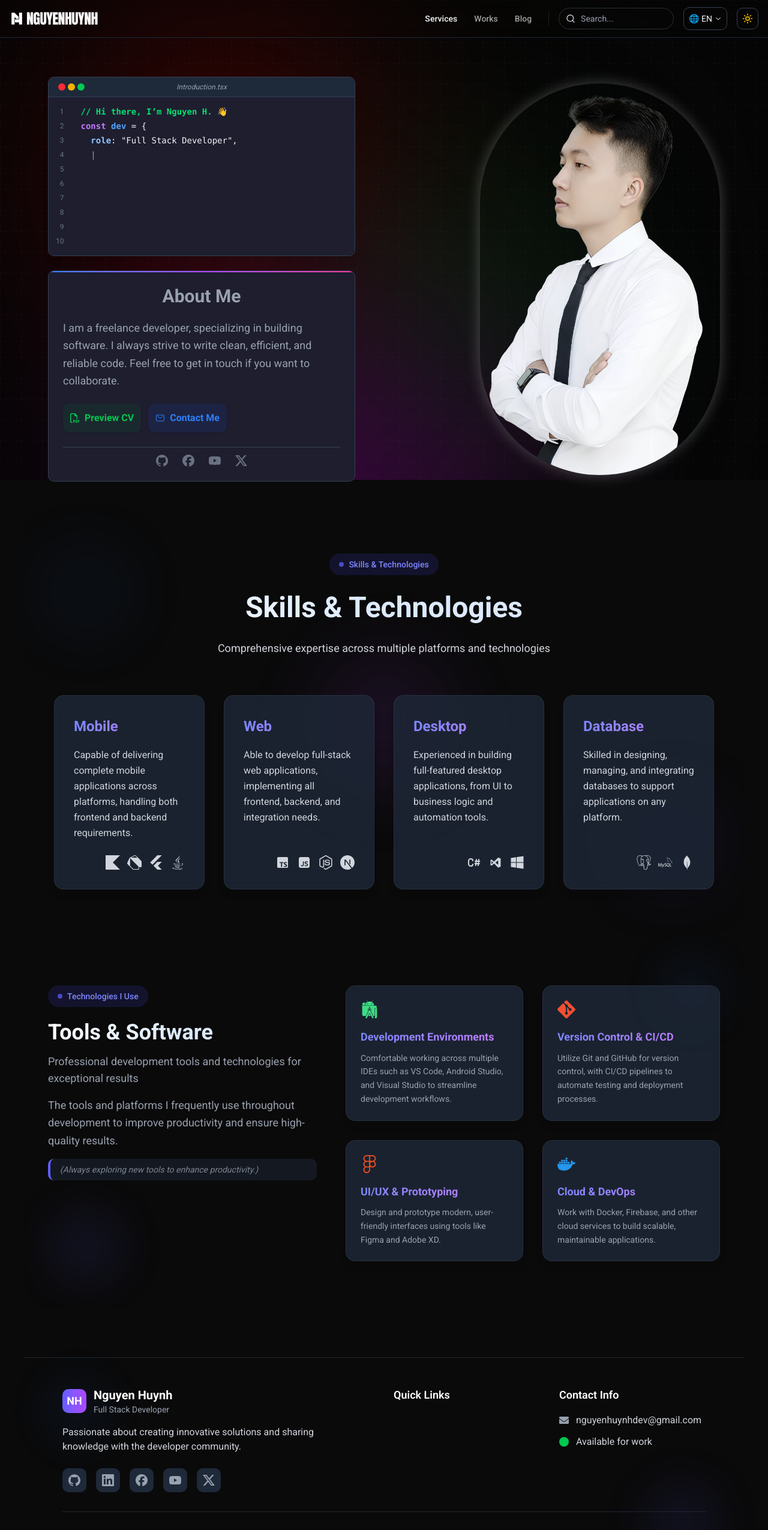
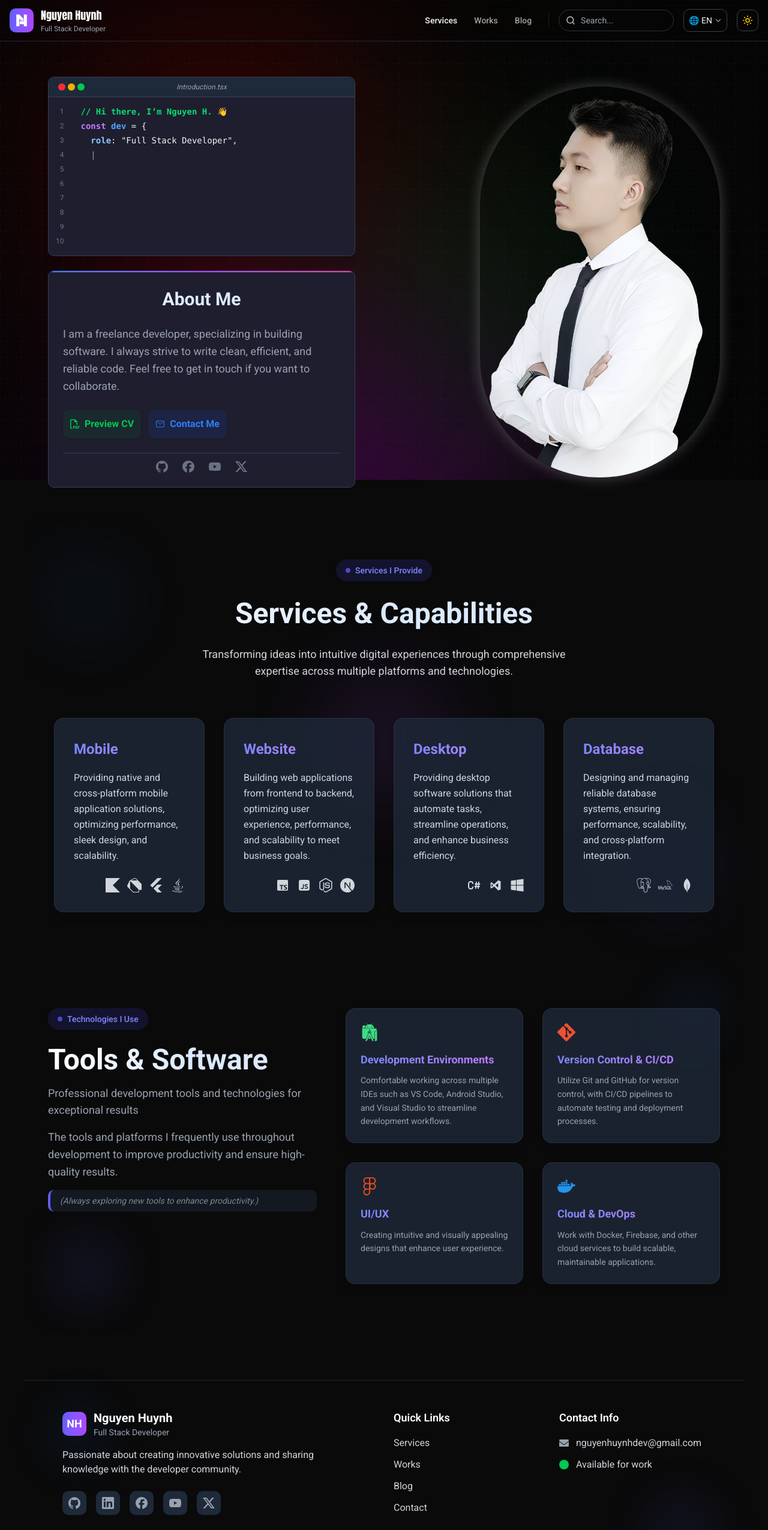
Before and after one commit to nguyenhuynhdev/nguyenhuynhdev, a Next.js app: page /en in a window 1280 px wide. Shown: the top 2551 px of the page at 60% size. Built offline with nearby package versions, Linux system fonts and the light colour scheme; a web font is replaced by a local one.

Commit message:
Fix 22102025

```diff
--- a/src/app/[locale]/components/HeroSection.tsx
+++ b/src/app/[locale]/components/HeroSection.tsx
@@ -195,7 +195,7 @@ function HeroSection({ t }: { t: any }) {
           <div className="absolute top-0 left-0 w-full h-[2px] bg-gradient-to-r from-blue-500 via-purple-500 to-pink-500"></div>
 
           <p className="text-gray-600 dark:text-gray-400 leading-relaxed text-lg text-left font-normal">
-            <span className="text-center text-3xl mb-5 block font-bold">
+            <span className="text-center text-3xl mb-5 block font-bold mb-2 bg-gradient-to-r from-gray-900 via-blue-900 to-indigo-900 dark:from-white dark:via-blue-100 dark:to-indigo-100 bg-clip-text text-transparent leading-tight py-1">
             {t.aboutMe}
             </span>
             <span>{t.intro}</span>
--- a/src/app/[locale]/components/SkillsSection.tsx
+++ b/src/app/[locale]/components/ServicesSection.tsx
@@ -25,7 +25,7 @@ import {
 } from "@/components/ui/carousel";
 import Autoplay from "embla-carousel-autoplay";
 
-export default function SkillsSection({ t }: { t: any }) {
+export default function ServicesSection({ t }: { t: any }) {
   const { isMobile, isTablet, isLaptop, isDesktop } = useBreakpoint();
   const [api, setApi] = useState<any>(null);
   const [selectedIndex, setSelectedIndex] = useState(0);
@@ -96,13 +96,13 @@ export default function SkillsSection({ t }: { t: any }) {
         <div className="text-center mb-16">
           <div className="inline-flex items-center gap-2 px-4 py-2 bg-indigo-100 dark:bg-indigo-900/30 rounded-full text-indigo-600 dark:text-indigo-400 text-sm font-medium mb-4">
             <span className="w-2 h-2 bg-indigo-500 rounded-full animate-pulse"></span>
-            {t.skillTitle}
+            {t.services}
           </div>
           <h2 className="text-4xl lg:text-5xl font-bold bg-gradient-to-r from-gray-900 via-blue-900 to-indigo-900 dark:from-white dark:via-blue-100 dark:to-indigo-100 bg-clip-text text-transparent mb-4 leading-tight py-2">
-            {t.skillTitle}
+            {t.servicesTitle}
           </h2>
           <p className="text-lg text-gray-600 dark:text-gray-300 max-w-2xl mx-auto">
-            {t.skillSubtitle}
+            {t.servicesSubtitle}
           </p>
         </div>
         </div>
--- a/src/app/[locale]/components/ToolsSection.tsx
+++ b/src/app/[locale]/components/ToolsSection.tsx
@@ -52,7 +52,7 @@ export default function ToolsSection({ t }: { t: any }) {
                     <span className="w-2 h-2 bg-indigo-500 rounded-full animate-pulse"></span>
                     {t.toolLabel}
                 </div>
-                <h2 className="text-3xl lg:text-4xl font-bold mb-2 bg-gradient-to-r from-gray-900 via-blue-900 to-indigo-900 dark:from-white dark:via-blue-100 dark:to-indigo-100 bg-clip-text text-transparent leading-tight py-1">
+                <h2 className="text-4xl lg:text-5xl font-bold mb-2 bg-gradient-to-r from-gray-900 via-blue-900 to-indigo-900 dark:from-white dark:via-blue-100 dark:to-indigo-100 bg-clip-text text-transparent leading-tight py-1">
                     {t.toolTitle}
                 </h2>
                 <p className="text-gray-500 dark:text-gray-400 text-lg mb-4">
--- a/src/app/[locale]/page.tsx
+++ b/src/app/[locale]/page.tsx
@@ -1,7 +1,7 @@
 import { getDictionary } from "@/i18n/get-dictionary";
 import { i18n, type Locale } from "@/i18n/i18n-config";
 import HeroSection from "./components/HeroSection";
-import SkillsSection from "./components/SkillsSection";
+import ServicesSection from "./components/ServicesSection";
 import ToolsSection from "./components/ToolsSection";
 import FooterSection from "./components/FooterSection";
 
@@ -20,7 +20,7 @@ export default async function HomePage({
   return (
     <div className="flex flex-col min-h-screen">
       <HeroSection t={t.hero} />
-      <SkillsSection t={t.skills} />
+      <ServicesSection t={t.services} />
       <ToolsSection t={t.tools} />
       <FooterSection t={t.footer} />
     </div>
--- a/src/components/layouts/navigation-bar.tsx
+++ b/src/components/layouts/navigation-bar.tsx
@@ -2,11 +2,9 @@
 
 import * as React from "react";
 import Link from "next/link";
-import { useState } from "react";
 import { SearchInput } from "@/components/SearchInput";
-import { i18n, type Locale } from "@/i18n/i18n-config";
 import { useBreakpoint } from "@/hooks/use-breakpoint";
-import { Menu, Search, X } from "lucide-react";
+import { Menu } from "lucide-react";
 import { usePathname } from "next/navigation";
 
 import {
@@ -17,7 +15,6 @@ import {
   SheetTitle,
 } from "@/components/ui/sheet";
 import { Button } from "@/components/ui/button";
-import { Input } from "@/components/ui/input";
 import { Separator } from "@/components/ui/separator";
 import { useTheme } from "next-themes";
 import { LocaleSwitcher } from "@/components/locale-switcher";
@@ -29,15 +26,25 @@ import {
   NavigationMenu,
   NavigationMenuItem,
   NavigationMenuList,
-    NavigationMenuTrigger,
-    NavigationMenuContent,
-    NavigationMenuLink,
 } from "@/components/ui/navigation-menu";
-
 
 interface NavigationBarProps {
   dictionary: any;
   locale: string;
+}
+
+function isItemActive(itemHref: string, pathname: string, locale: string) {
+  const normalizedPath = pathname.endsWith("/") && pathname !== "/"
+    ? pathname.slice(0, -1)
+    : pathname;
+
+  const base = `/${locale}`;
+
+  if (itemHref === base) {
+    return normalizedPath === base;
+  }
+
+  return normalizedPath === itemHref || normalizedPath.startsWith(itemHref + "/");
 }
 
 export default function NavigationBar({ dictionary, locale }: NavigationBarProps) {
@@ -49,36 +56,54 @@ export default function NavigationBar({ dictionary, locale }: NavigationBarProps
 
   const bp = useBreakpoint();
   const pathname = usePathname();
-
   const { theme, setTheme } = useTheme();
-    // const [scrolled, setScrolled] = React.useState(false);
-
-    // React.useEffect(() => {
-    //     const handleScroll = () => setScrolled(window.scrollY > 20);
-    //     window.addEventListener("scroll", handleScroll);
-    //     return () => window.removeEventListener("scroll", handleScroll);
-    // }, []);
-
 
   return (
-        <header
-            className="fixed top-0 left-0 w-full z-50 transition-all duration-300 backdrop-blur-md  border-b border-gray-200 dark:border-gray-800">
+    <header className="fixed top-0 left-0 w-full z-50 transition-all duration-300 backdrop-blur-md border-b border-gray-200 dark:border-gray-800">
       <div className="mx-auto max-w-7xl flex items-center justify-between px-4 py-3 gap-3">
         {/* Logo */}
         <Logo locale={locale} />
 
-                {/* DESKTOP NAV */}
+        {/* Responsive Navigation */}
         {bp.isDesktop && (
-                    <DesktopNav theme={theme} setTheme={setTheme} menuItems={menuItems} search={dictionary.search} pathname={pathname}/>
+          <DesktopNav
+            theme={theme}
+            setTheme={setTheme}
+            menuItems={menuItems}
+            search={dictionary.search}
+            pathname={pathname}
+            locale={locale}
+          />
         )}
         {bp.isLaptop && (
-                    <DesktopNav theme={theme} setTheme={setTheme} menuItems={menuItems} search={dictionary.search} pathname={pathname}/>
+          <DesktopNav
+            theme={theme}
+            setTheme={setTheme}
+            menuItems={menuItems}
+            search={dictionary.search}
+            pathname={pathname}
+            locale={locale}
+          />
         )}
         {bp.isTablet && (
-                    <TabletNav theme={theme} setTheme={setTheme}  menuItems={menuItems} search={dictionary.search} pathname={pathname}/>
+          <TabletNav
+            theme={theme}
+            setTheme={setTheme}
+            menuItems={menuItems}
+            search={dictionary.search}
+            pathname={pathname}
+            locale={locale}
+          />
         )}
         {bp.isMobile && (
-                    <MobileNav theme={theme} setTheme={setTheme} menuItems={menuItems} search={dictionary.search} pathname={pathname}/>
+          <MobileNav
+            theme={theme}
+            setTheme={setTheme}
+            menuItems={menuItems}
+            search={dictionary.search}
+            pathname={pathname}
+            locale={locale}
+          />
         )}
       </div>
     </header>
@@ -94,26 +119,28 @@ function DesktopNav({
   setTheme,
   menuItems,
   pathname,
+  locale,
 }: {
   theme: string | undefined;
   search: string;
   setTheme: (theme: string) => void;
   menuItems: { name: string; href: string }[];
   pathname: string;
+  locale: string;
 }) {
   return (
     <nav className="flex items-center gap-4">
       <NavigationMenu>
         <NavigationMenuList>
           {menuItems.map((item) => {
-                        const isActive =
-                            pathname === item.href || pathname.startsWith(item.href + "/");
+            const isActive = isItemActive(item.href, pathname, locale);
 
             return (
               <NavigationMenuItem key={item.name}>
                 <Link
                   href={item.href}
-                                    className={`text-sm font-medium px-3 py-2 rounded-md transition-colors ${isActive
+                  className={`text-sm font-medium px-3 py-2 rounded-md transition-colors ${
+                    isActive
                       ? "text-primary font-semibold"
                       : "hover:text-primary text-muted-foreground"
                   }`}
@@ -134,7 +161,6 @@ function DesktopNav({
   );
 }
 
-
 /* ---------------------------------------
    TABLET NAV
 ----------------------------------------*/
@@ -144,23 +170,21 @@ function TabletNav({
   setTheme,
   menuItems,
   pathname,
+  locale,
 }: {
   theme: string | undefined;
   search: string;
   pathname: string;
   setTheme: (theme: string) => void;
   menuItems: { name: string; href: string }[];
+  locale: string;
 }) {
   return (
     <div className="flex items-center gap-3">
-            {/* Search bar size chuẩn */}
       <SearchInput placeholder={search} className="flex-1 max-w-md" />
-
-            {/* Language + Theme switch */}
       <LocaleSwitcher />
       <ThemeSwitcher />
 
-            {/* Menu button (drawer) */}
       <Sheet>
         <SheetTrigger asChild>
           <Button variant="ghost" size="icon" className="rounded-md">
@@ -170,25 +194,21 @@ function TabletNav({
         <SheetContent side="right" className="w-64 sm:w-72">
           <SheetHeader>
             <SheetTitle className="flex items-center gap-2">
-                            <img
-                                src="/logo.png"
-                                alt="Logo"
-                                className="w-8 h-8 rounded-full"
-                            />
+              <img src="/logo-white.webp" alt="Logo" className="w-8 h-8 rounded-lg" />
               <span>NGUYENHUYNH</span>
             </SheetTitle>
           </SheetHeader>
 
           <nav className="mt-6 flex flex-col gap-2">
             {menuItems.map((item) => {
-                            const isActive =
-                                pathname === item.href || pathname.startsWith(item.href + "/");
+              const isActive = isItemActive(item.href, pathname, locale);
 
               return (
                 <Link
                   key={item.name}
                   href={item.href}
-                                    className={`px-3 py-2 rounded-md text-sm transition-colors ${isActive
+                  className={`px-3 py-2 rounded-md text-sm transition-colors ${
+                    isActive
                       ? "bg-accent text-primary font-semibold"
                       : "hover:bg-accent hover:text-primary"
                   }`}
@@ -197,12 +217,11 @@ function TabletNav({
                 </Link>
               );
             })}
-
           </nav>
         </SheetContent>
       </Sheet>
     </div>
-    )
+  );
 }
 
 /* ---------------------------------------
@@ -214,19 +233,19 @@ function MobileNav({
   setTheme,
   menuItems,
   pathname,
+  locale,
 }: {
   theme: string | undefined;
   search: string;
   pathname: string;
   setTheme: (theme: string) => void;
   menuItems: { name: string; href: string }[];
+  locale: string;
 }) {
   return (
     <div className="flex items-center gap-2 flex-1 justify-end">
-            {/* Search full width */}
       <SearchInput placeholder={search} className="flex-1 max-w-[70%]" />
 
-            {/* Menu Drawer */}
       <Sheet>
         <SheetTrigger asChild>
           <Button variant="ghost" size="icon" className="rounded-md">
@@ -236,25 +255,21 @@ function MobileNav({
         <SheetContent side="right" className="w-64 sm:w-72">
           <SheetHeader>
             <SheetTitle className="flex items-center gap-2">
-                            <img
-                                src="/logo.png"
-                                alt="Logo"
-                                className="w-8 h-8 rounded-full"
-                            />
+              <img src="/logo-white.webp" alt="Logo" className="w-8 h-8 rounded-lg" />
               <span>NGUYENHUYNH</span>
             </SheetTitle>
           </SheetHeader>
 
           <nav className="mt-6 flex flex-col gap-2">
             {menuItems.map((item) => {
-                            const isActive =
-                                pathname === item.href || pathname.startsWith(item.href + "/");
+              const isActive = isItemActive(item.href, pathname, locale);
 
               return (
                 <Link
                   key={item.name}
                   href={item.href}
-                                    className={`px-3 py-2 rounded-md text-sm transition-colors ${isActive
+                  className={`px-3 py-2 rounded-md text-sm transition-colors ${
+                    isActive
                       ? "bg-accent text-primary font-semibold"
                       : "hover:bg-accent hover:text-primary"
                   }`}
@@ -263,7 +278,6 @@ function MobileNav({
                 </Link>
               );
             })}
-
           </nav>
         </SheetContent>
       </Sheet>
--- a/src/components/logo.tsx
+++ b/src/components/logo.tsx
@@ -1,10 +1,12 @@
+"use client";
+
 import { useTheme } from "next-themes";
 import { useEffect, useState } from "react";
 import Link from "next/link";
+import { Anton } from "next/font/google";
 
-import { Anton } from 'next/font/google'
+const anton = Anton({ subsets: ["latin"], weight: ["400"] });
 
-const roboto = Anton({ subsets: ["latin"], weight: ["400", "400"] });
 export function Logo({ locale }: { locale: string }) {
   const { resolvedTheme } = useTheme();
   const [mounted, setMounted] = useState(false);
@@ -14,25 +16,34 @@ export function Logo({ locale }: { locale: string }) {
   }, []);
 
   if (!mounted) {
-    return (
-      <div className="w-8 h-8 md:w-9 md:h-9 rounded-full bg-transparent" />
-    );
+    return <div className="w-10 h-10 rounded-lg bg-gray-200 dark:bg-gray-700" />;
   }
-
-  const logoSrc =
-    resolvedTheme === "dark" ? "/logo-white.webp" : "/logo-black.webp";
 
   return (
     <Link
-      href={`/${locale}`}className="flex items-center gap-1 flex-shrink-0 select-none">
-      <img
-        src={logoSrc}
-        alt="Logo"
-        className="w-6 h-6"
-      />
-      <span className={`${roboto.className} text-2xl tracking-tight leading-none`}>
-        NGUYENHUYNH
-      </span>
+      href={`/${locale}`}
+      className="flex items-center gap-3 flex-shrink-0 select-none"
+    >
+      {/* Gradient Logo Block */}
+      <div className="w-10 h-10 bg-gradient-to-r from-indigo-500 to-purple-500 rounded-lg flex items-center justify-center overflow-hidden">
+        <img
+          src="/logo-white.webp"
+          alt="Logo"
+          className="w-6 h-6 object-contain"
+        />
+      </div>
+
+      {/* Text Section */}
+      <div className="leading-tight">
+        <h3
+          className={`${anton.className} text-lg font-bold text-gray-900 dark:text-white`}
+        >
+          Nguyen Huynh
+        </h3>
+        <p className="text-xs text-gray-500 dark:text-gray-400">
+          Full Stack Developer
+        </p>
+      </div>
     </Link>
   );
 }
--- a/src/i18n/messages/en.json
+++ b/src/i18n/messages/en.json
@@ -45,17 +45,18 @@
     "previewCV": "Preview CV",
     "intro": "I am a freelance developer, specializing in building software. I always strive to write clean, efficient, and reliable code. Feel free to get in touch if you want to collaborate."
   },
-  "skills": {
-    "skillTitle": "Skills & Technologies",
-    "skillSubtitle": "Comprehensive expertise across multiple platforms and technologies",
+  "services": {
+    "services": "Services I Provide",
+    "servicesTitle": "Services & Capabilities",
+    "servicesSubtitle": "Transforming ideas into intuitive digital experiences through comprehensive expertise across multiple platforms and technologies.",
     "mobile": "Mobile",
-    "mobileDescription": "Capable of delivering complete mobile applications across platforms, handling both frontend and backend requirements.",
-    "web": "Web",
-    "webDescription": "Able to develop full-stack web applications, implementing all frontend, backend, and integration needs.",
+    "mobileDescription": "Providing native and cross-platform mobile application solutions, optimizing performance, sleek design, and scalability.",
+    "web": "Website",
+    "webDescription": "Building web applications from frontend to backend, optimizing user experience, performance, and scalability to meet business goals.",
     "desktop": "Desktop",
-    "desktopDescription": "Experienced in building full-featured desktop applications, from UI to business logic and automation tools.",
+    "desktopDescription": "Providing desktop software solutions that automate tasks, streamline operations, and enhance business efficiency.",
     "database": "Database",
-    "databaseDescription": "Skilled in designing, managing, and integrating databases to support applications on any platform."
+    "databaseDescription": "Designing and managing reliable database systems, ensuring performance, scalability, and cross-platform integration."
   },
   "tools": {
     "toolLabel": "Technologies I Use",
@@ -67,8 +68,8 @@
     "ideDescription": "Comfortable working across multiple IDEs such as VS Code, Android Studio, and Visual Studio to streamline development workflows.",
     "versionControl": "Version Control & CI/CD",
     "versionControlDescription": "Utilize Git and GitHub for version control, with CI/CD pipelines to automate testing and deployment processes.",
-  "designTools": "UI/UX & Prototyping",
-  "designToolsDescription": "Design and prototype modern, user-friendly interfaces using tools like Figma and Adobe XD.",
+    "designTools": "UI/UX",
+    "designToolsDescription": "Creating intuitive and visually appealing designs that enhance user experience.",
     "otherTools": "Cloud & DevOps",
     "otherToolsDescription": "Work with Docker, Firebase, and other cloud services to build scalable, maintainable applications."
   },
@@ -122,6 +123,10 @@
   "footer": {
     "footerDescription": "Passionate about creating innovative solutions and sharing knowledge with the developer community.",
     "quickLinks": "Quick Links",
+    "services": "Services",
+    "works": "Works",
+    "blog": "Blog",
+    "contact": "Contact",
     "contactInfo": "Contact Info",
     "availableForWork": "Available for work",
     "allRightsReserved": "All rights reserved."
--- a/src/i18n/messages/vi.json
+++ b/src/i18n/messages/vi.json
@@ -45,17 +45,18 @@
     "previewCV": "Xem trước CV",
     "intro": "Tôi là lập trình viên tự do, chuyên về phát triển phần mềm. Tôi luôn hướng đến việc tạo ra những sản phẩm hoàn thiện, chất lượng và chỉnh chu. Hãy liên hệ với tôi nếu bạn muốn cùng hợp tác."
   },
-  "skills": {
-    "skillTitle": "Kỹ năng & Công nghệ",
-    "skillSubtitle": "Chuyên môn toàn diện trên nhiều nền tảng và công nghệ",
+  "services": {
+    "services": "Dịch vụ tôi cung cấp",
+    "servicesTitle": "Dịch vụ & Năng lực",
+    "servicesSubtitle": "Biến ý tưởng thành những trải nghiệm số trực quan, với chuyên môn toàn diện trên nhiều nền tảng và công nghệ.",
     "mobile": "Mobile",
-    "mobileDescription": "Có khả năng phát triển đầy đủ các ứng dụng di động đa nền tảng, xử lý cả frontend và backend.",
-    "web": "Web",
-    "webDescription": "Có thể phát triển ứng dụng web full-stack, triển khai tất cả các yêu cầu frontend, backend và tích hợp.",
-    "desktop": "Window",
-    "desktopDescription": "Kinh nghiệm xây dựng ứng dụng desktop đầy đủ chức năng, từ giao diện đến logic nghiệp vụ và công cụ tự động hóa.",
-    "database": "Cơ sở dữ liệu",
-    "databaseDescription": "Thành thạo thiết kế, quản lý và tích hợp cơ sở dữ liệu để hỗ trợ các ứng dụng trên mọi nền tảng."
+    "mobileDescription": "Cung cấp giải pháp ứng dụng di động native và đa nền tảng, tối ưu hiệu năng, thiết kế tinh gọn và dễ mở rộng.",
+    "web": "Website",
+    "webDescription": "Xây dựng ứng dụng web từ frontend đến backend, tối ưu trải nghiệm, hiệu suất và khả năng mở rộng để đáp ứng mục tiêu kinh doanh.",
+    "desktop": "Desktop",
+    "desktopDescription": "Cung cấp giải pháp phần mềm desktop giúp tự động hóa công việc, tối ưu quy trình vận hành và tăng hiệu quả doanh nghiệp.",
+    "database": "Database",
+    "databaseDescription": "Thiết kế và quản lý hệ thống cơ sở dữ liệu đáng tin cậy, đảm bảo hiệu năng, khả năng mở rộng và tích hợp giữa các nền tảng."
   },
   "tools": {
     "toolLabel": "Công nghệ tôi sử dụng",
@@ -67,8 +68,8 @@
     "ideDescription": "Thành thạo trong việc sử dụng nhiều IDE khác nhau như VS Code, Android Studio và Visual Studio để tối ưu hóa quy trình phát triển.",
     "versionControl": "Quản lý mã nguồn & CI/CD",
     "versionControlDescription": "Sử dụng Git và GitHub để quản lý mã nguồn, cùng các pipeline CI/CD để tự động hóa kiểm thử và triển khai.",
-    "designTools": "UI/UX & Thiết kế nguyên mẫu",
-    "designToolsDescription": "Thiết kế và tạo nguyên mẫu giao diện hiện đại, thân thiện với người dùng bằng Figma và Adobe XD.",
+    "designTools": "UI/UX",
+    "designToolsDescription": "Thiết kế giao diện trực quan và hấp dẫn, mang lại trải nghiệm người dùng tối ưu.",
     "otherTools": "Đám mây & DevOps",
     "otherToolsDescription": "Làm việc với Docker, Firebase và các dịch vụ đám mây khác để xây dựng ứng dụng có khả năng mở rộng và dễ bảo trì."
   },
@@ -122,6 +123,10 @@
   "footer": {
     "footerDescription": "Đam mê tạo ra những giải pháp sáng tạo và chia sẻ kiến thức với cộng đồng lập trình viên.",
     "quickLinks": "Liên kết nhanh",
+    "services": "Dịch vụ",
+    "works": "Dự án",
+    "blog": "Blog",
+    "contact": "Liên hệ",
     "contactInfo": "Thông tin liên hệ",
     "availableForWork": "Sẵn sàng nhận việc",
     "allRightsReserved": "Tất cả quyền được bảo lưu."
```
Also changed, not shown: src/app/[locale]/components/FooterSection.tsx (+5 -9 lines). Lines whose indentation alone changed are shown as unchanged.
